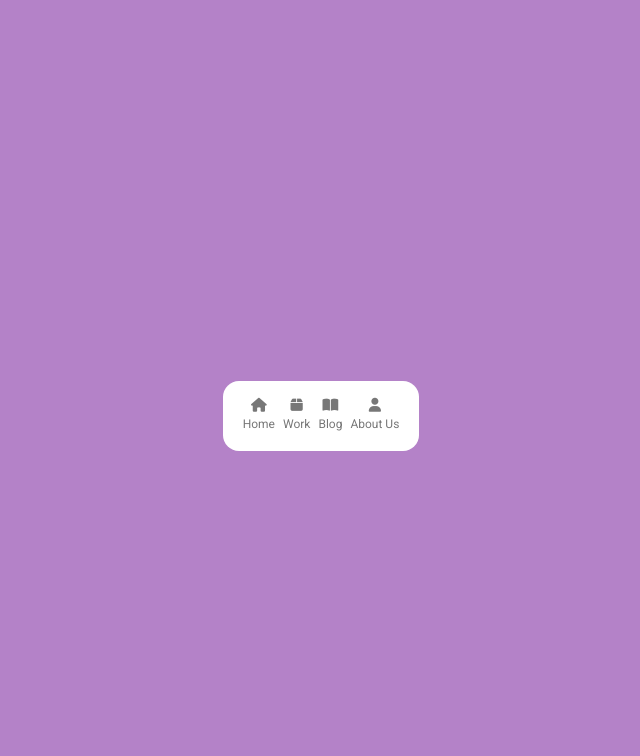
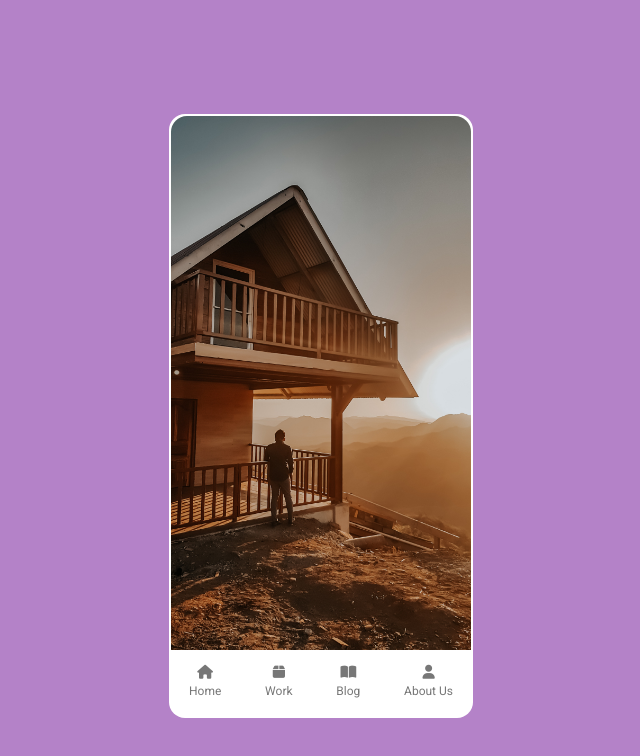
Before and after one commit to KESHAVsCODE/Mobile_tab_navigation, a plain HTML site: page index.html in a window 1280 px wide. Shown: the whole page, without its empty margins (319-959 px from the left). Drawn offline with Linux system fonts and the light colour scheme.

Commit message:
Update index.html

```diff
--- a/index.html
+++ b/index.html
@@ -20,7 +20,7 @@
   <body>
     <main class="home-screen">
       <section class="hero-section">
-        <img src="images/home.jpg" alt="" />
+        <img src="home.jpg" alt="" />
       </section>
       <nav class="bottom-navbar">
         <ul>
```
